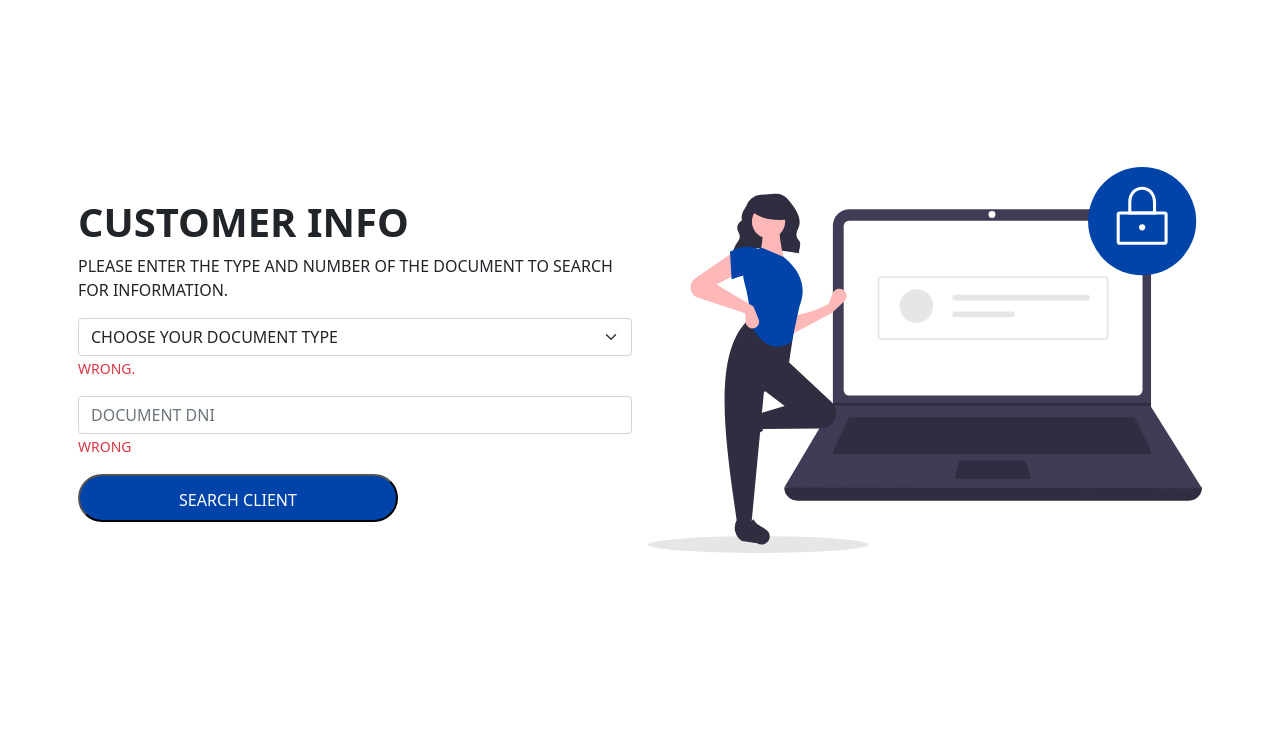
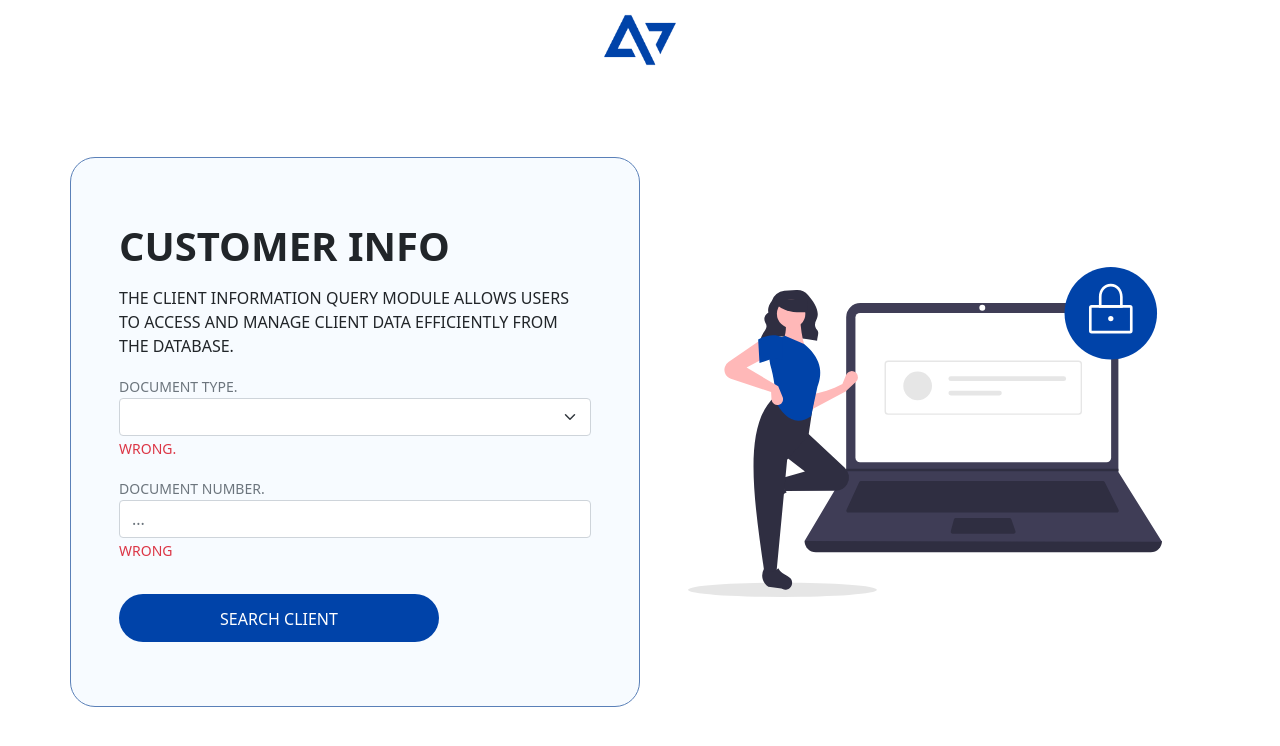
Before and after one commit to WolfangHerrera/ANGULAR-NTTDATA-CLIENT, an Angular app: page / in a window 1280 px wide. Shown: the top 746 px of the page. Built offline with nearby package versions, Linux system fonts and the light colour scheme.

Commit message:
add header component and update dashboard layout for improved user interface

```diff
--- a/src/app/app.component.html
+++ b/src/app/app.component.html
@@ -1 +1,2 @@
+<app-header></app-header>
 <router-outlet></router-outlet>
--- a/src/app/app.module.ts
+++ b/src/app/app.module.ts
@@ -7,12 +7,14 @@ import { UserComponent } from './core/user/user.component';
 import { DashboardComponent } from './core/dashboard/dashboard.component';
 import { HttpClientModule } from '@angular/common/http';
 import { FormsModule } from '@angular/forms';
+import { HeaderComponent } from './shared/header/header.component';
 
 @NgModule({
   declarations: [
     AppComponent,
     UserComponent,
-    DashboardComponent
+    DashboardComponent,
+    HeaderComponent
   ],
   imports: [
     BrowserModule,
--- a/src/app/core/dashboard/dashboard.component.html
+++ b/src/app/core/dashboard/dashboard.component.html
@@ -1,32 +1,29 @@
-<div class="container">
-    <div class="row justify-content-center align-items-center" style="height: 90vh;">
-        <div class="col-12 col-md-6 px-2 m-0">
-            <h1 class="fw-bolder">CUSTOMER INFO</h1>
-            <p>PLEASE ENTER THE TYPE AND NUMBER OF THE DOCUMENT TO SEARCH FOR INFORMATION.</p>
-
-            <!-- Document Type Selector -->
+<div class="container" style="min-width: 600px;">
+    <div class="row justify-content-center align-items-center" style="height: 92vh;">
+        <div class="col-6 px-5 py-5 m-0 ctn-form">
+            <h1 class="fw-bolder my-3">CUSTOMER INFO</h1>
+            <p>THE CLIENT INFORMATION QUERY MODULE ALLOWS USERS TO ACCESS AND MANAGE CLIENT DATA EFFICIENTLY FROM THE DATABASE.</p>
             <div class="mb-3 p-0">
+                <small id="dropdownHelp" class="text-muted">DOCUMENT TYPE.</small>
                 <select id="dropdown" [(ngModel)]="selectedOption" class="form-select" aria-describedby="dropdownHelp">
-                    <option value="" disabled>CHOOSE YOUR DOCUMENT TYPE</option>
                     <option *ngFor="let option of dropdownOptions" [value]="option">{{ option }}</option>
                 </select>
                 <small id="dropdownHelp" class="text-danger">WRONG.</small>
             </div>
 
-            <!-- DNI Input -->
-            <div class="mb-3">
-                <input id="input" type="text" [(ngModel)]="dni" class="form-control" placeholder="DOCUMENT DNI" aria-describedby="dniHelp">
+            <div class="mb-3 p-0">
+                <small id="dropdownHelp" class="text-muted">DOCUMENT NUMBER.</small>
+                <input id="input" type="number" [(ngModel)]="dni" class="form-control" placeholder="..." aria-describedby="dniHelp">
                 <small id="dniHelp" class="text-danger">WRONG</small>
             </div>
 
-            <!-- Search Button -->
-            <button class="button" (click)="onButtonClick()">SEARCH CLIENT</button>
+            <button class="btn button my-3" (click)="onButtonClick()">SEARCH CLIENT</button>
         </div>
-        <div class="col-6 col-sm-none px-2 m-0">
+
+        <div class="col-6 py-0 px-5 m-0">
             <div class="ctn-image">
                 <img src="assets/login.svg" alt="Imagen centrada" class="image">
-              </div>
-
+            </div>
         </div>
     </div>
 </div>
--- a/src/app/core/dashboard/dashboard.component.scss
+++ b/src/app/core/dashboard/dashboard.component.scss
@@ -20,3 +20,10 @@
     max-width: 100%;
     max-height: 100%;
   }
+
+  .ctn-form{
+    min-width: 500px;
+    background-color: #f7fbff;
+    border: 1px solid #5a80b8;
+    border-radius: 25px;
+  }
--- /dev/null
+++ b/src/app/shared/header/header.component.html
@@ -0,0 +1,10 @@
+<header>
+    <div class="d-block" style="height: 8vh;">
+        <!-- Mobile -->
+        <div class="text-center" style="min-width: 600px;">
+            <a href="https://wolfangdevs.com" target="_blank">
+                <img src="assets/logo-wd.png" alt="WOLFANGDEVS" width="80px">
+            </a>
+        </div>
+    </div>
+</header>
```
Also changed, not shown: src/app/shared/header/header.component.ts (added, +10 -0 lines), src/app/shared/header/header.component.scss (added), src/assets/logo-wd.png, 1 other file (tests, documents, lock files or other folders).
